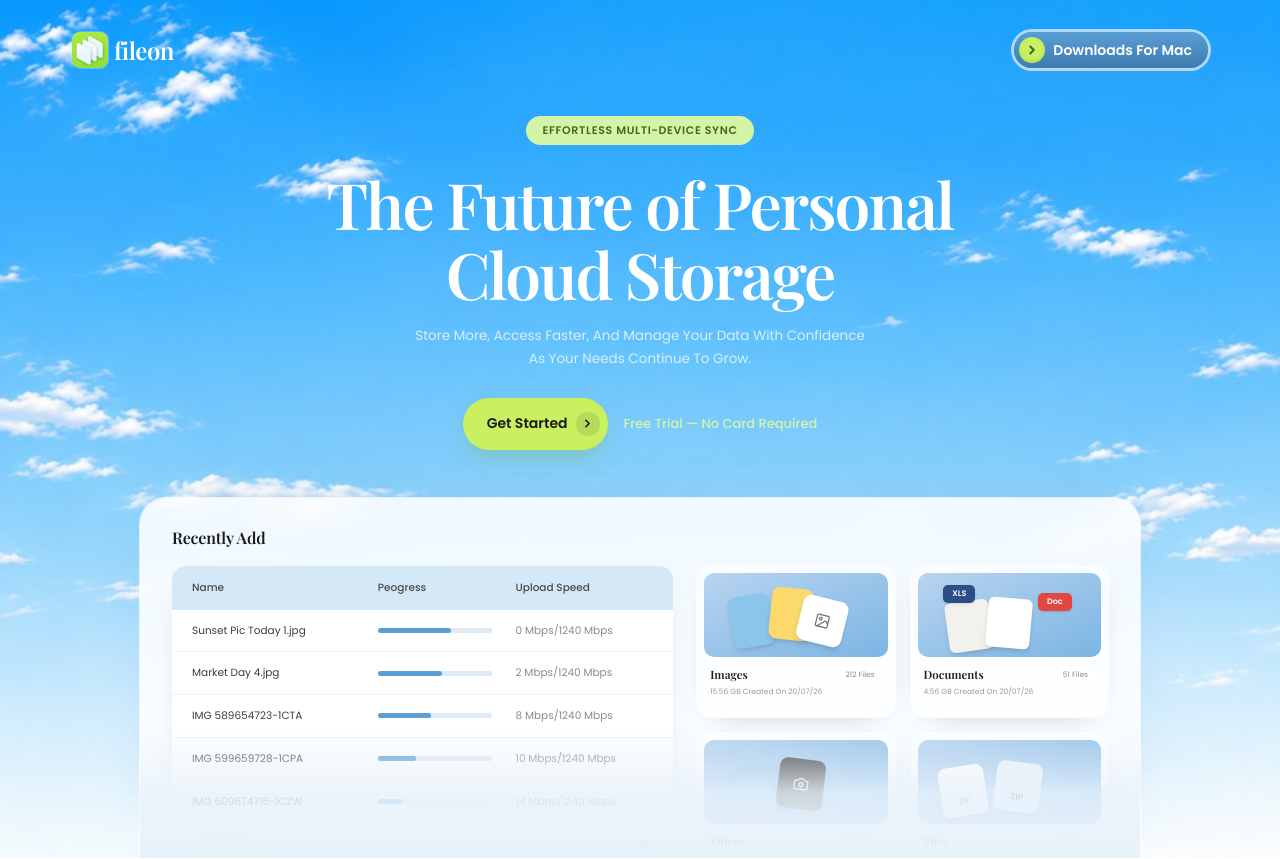
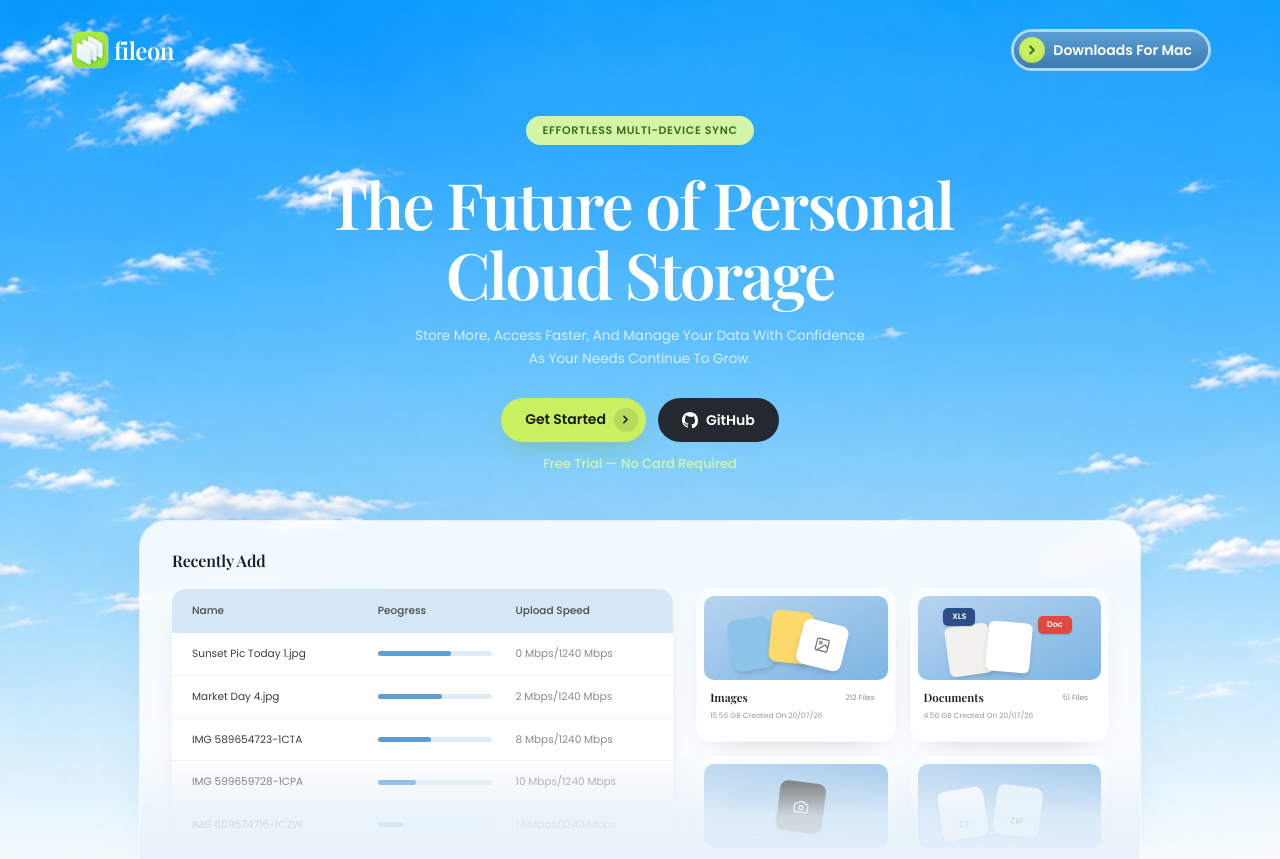
Before and after one commit to gautamkmahato/Fileon, a Next.js app: page / in a window 1280 px wide. Shown: the top 859 px of the page. Built offline with nearby package versions, Linux system fonts and the light colour scheme; no server answers.

Commit message:
updated the github link

```diff
--- a/app/(marketing)/home/_components/HeroSection.tsx
+++ b/app/(marketing)/home/_components/HeroSection.tsx
@@ -78,15 +78,27 @@
             <br className="hidden sm:block" /> As Your Needs Continue To Grow.
           </p>
 
-          <div className="mt-7 flex flex-wrap items-center justify-center gap-4">
-            <Link href="/signin" className={`${homeCta} gap-2 py-2.5 pl-6 pr-2`}>
-              <span>Get Started</span>
-              <span className="flex h-[24px] w-[24px] items-center justify-center rounded-full bg-[#1A1A1A]/10">
-                <ChevronRight className="h-[13px] w-[13px] text-[#1A1A1A]" strokeWidth={3} />
-              </span>
-            </Link>
+          <div className="mt-7 flex flex-col items-center">
+            <div className="flex flex-wrap items-center justify-center gap-3">
+              <Link href="/signin" className={`${homeCta} h-11 gap-2 py-0 pl-6 pr-2`}>
+                <span>Get Started</span>
+                <span className="flex h-[24px] w-[24px] items-center justify-center rounded-full bg-[#1A1A1A]/10">
+                  <ChevronRight className="h-[13px] w-[13px] text-[#1A1A1A]" strokeWidth={3} />
+                </span>
+              </Link>
 
-            <span className="text-[13px] font-medium text-[#D4F5A8]">
+              <a
+                href="https://github.com/gautamkmahato/Fileon"
+                target="_blank"
+                rel="noopener noreferrer"
+                className="inline-flex h-11 items-center justify-center gap-2 rounded-full bg-[#24292F] pl-6 pr-6 text-[14px] font-semibold leading-none text-white transition-transform hover:-translate-y-0.5 hover:bg-[#1B1F23]"
+              >
+                <GitHubMark className="h-4 w-4" />
+                GitHub
+              </a>
+            </div>
+
+            <span className="mt-3 text-[13px] font-medium text-[#D4F5A8]">
               Free Trial — No Card Required
             </span>
           </div>
@@ -226,6 +238,14 @@
   );
 }
 
+function GitHubMark({ className }: { className?: string }) {
+  return (
+    <svg viewBox="0 0 16 16" aria-hidden="true" className={className} fill="currentColor">
+      <path d="M8 0C3.58 0 0 3.58 0 8c0 3.54 2.29 6.53 5.47 7.59.4.07.55-.17.55-.38 0-.19-.01-.82-.01-1.49-2.01.37-2.53-.49-2.69-.94-.09-.23-.48-.94-.82-1.13-.28-.15-.68-.52-.01-.53.63-.01 1.08.58 1.23.82.72 1.21 1.87.87 2.33.66.07-.52.28-.87.51-1.07-1.78-.2-3.64-.89-3.64-3.95 0-.87.31-1.59.82-2.15-.08-.2-.36-1.02.08-2.12 0 0 .67-.21 2.2.82A7.68 7.68 0 0 1 8 4.77c.68.003 1.36.092 2 .27 1.53-1.04 2.2-.82 2.2-.82.44 1.1.16 1.92.08 2.12.51.56.82 1.27.82 2.15 0 3.07-1.87 3.75-3.65 3.95.29.25.54.73.54 1.48 0 1.07-.01 1.93-.01 2.2 0 .21.15.46.55.38A8.013 8.013 0 0 0 16 8c0-4.42-3.58-8-8-8z" />
+    </svg>
+  );
+}
+
 /* ---------------- small local helper ---------------- */
 function FolderCard({
   title,
```
